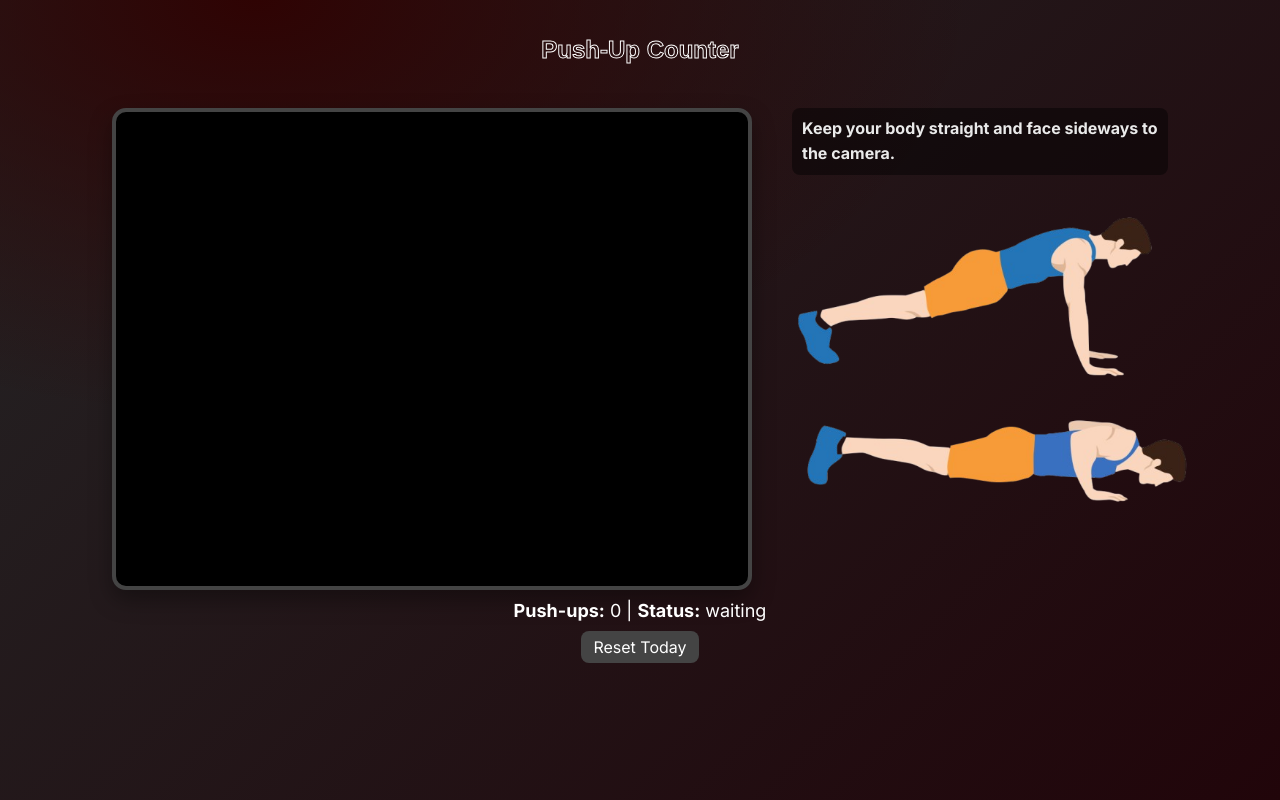
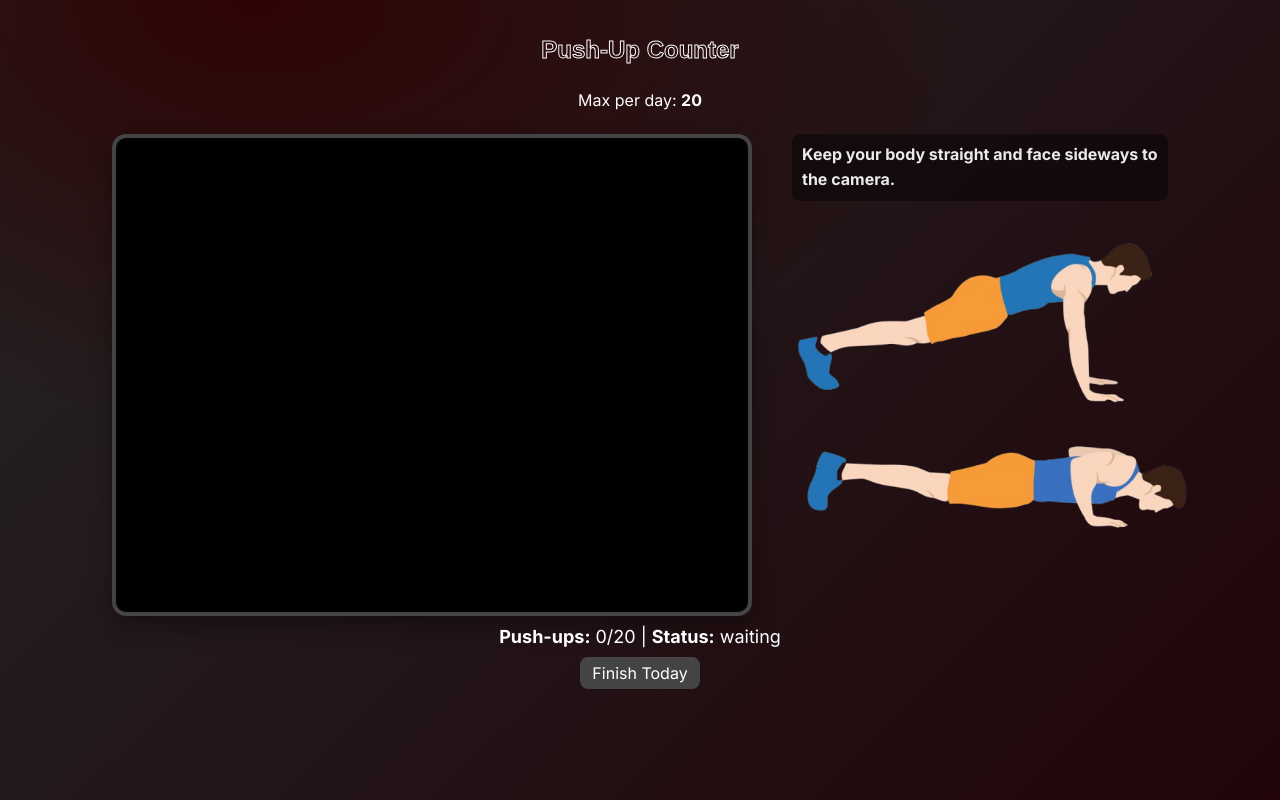
Before and after one commit to Remi2121/Fit21-Web, a React (Create React App) app: page /pushup in a window 1280 px wide. Built offline with nearby package versions, Linux system fonts and the light colour scheme; no server answers; the database is empty.

Commit message:
latest change in pushup

```diff
--- a/src/Exercise/pushup/pushup.jsx
+++ b/src/Exercise/pushup/pushup.jsx
@@ -5,9 +5,8 @@ import { drawConnectors, drawLandmarks } from "@mediapipe/drawing_utils";
 import "./pushup.css";
 import PushUpImg from "../../assets/pushup.png";
 
-// Firebase imports
 import { db } from "../../firebase";
-import { doc, getDoc, setDoc } from "firebase/firestore";
+import { doc, getDoc, setDoc, updateDoc, onSnapshot } from "firebase/firestore";
 import { getAuth, onAuthStateChanged } from "firebase/auth";
 
 export default function PushUpCounter() {
@@ -18,8 +17,19 @@ export default function PushUpCounter() {
   const [status, setStatus] = useState("waiting");
   const [userId, setUserId] = useState(null);
 
+  const [maxCount, setMaxCount] = useState(20);
+  const [completed, setCompleted] = useState(false);
+
+  const maxCountRef = useRef(20);
   const exerciseId = "pushup";
 
+  useEffect(() => {
+    maxCountRef.current = maxCount;
+  }, [maxCount]);
+
+  // -----------------------------
+  // Auth
+  // -----------------------------
   useEffect(() => {
     const auth = getAuth();
     const unsub = onAuthStateChanged(auth, (user) => {
@@ -28,72 +38,106 @@ export default function PushUpCounter() {
     return () => unsub();
   }, []);
 
+  // -----------------------------
+  // Load admin rule
+  // -----------------------------
+  useEffect(() => {
+    const ruleRef = doc(db, "poseRules", exerciseId);
+    const unsub = onSnapshot(ruleRef, (snap) => {
+      if (!snap.exists()) return;
+
+      const raw =
+        snap.data()["maximumcount perday"] ??
+        snap.data().maximumcount_perday ??
+        snap.data().maximumCountPerDay;
+
+      const m = Number(raw);
+      if (!Number.isNaN(m) && m > 0) setMaxCount(m);
+    });
+
+    return () => unsub();
+  }, []);
+
+  // -----------------------------
+  // Load today's state
+  // -----------------------------
   useEffect(() => {
     if (!userId) return;
 
-    async function loadDailyPoints() {
+    async function loadToday() {
       const today = new Date().toISOString().split("T")[0];
-      const ref = doc(db, "users", userId, "exercises", exerciseId);
+      const ref = doc(db, "users", userId, "exercises", exerciseId, "days", today);
       const snap = await getDoc(ref);
 
       if (!snap.exists()) {
-        await setDoc(ref, { date: today, points: 0 });
+        await setDoc(ref, {
+          date: today,
+          points: 0,
+          completed: false,
+        });
         setCount(0);
+        setCompleted(false);
         return;
       }
 
       const data = snap.data();
-
-      if (data.date !== today) {
-        const points = data.points > 20 ? 20 : data.points;
-        await setDoc(ref, { date: today, points });
-        setCount(points);
-        return;
+      setCount(Number(data.points || 0));
+      setCompleted(Boolean(data.completed));
     }
 
-      setCount(data.points);
-    }
+    loadToday();
+  }, [userId, maxCount]);
 
-    loadDailyPoints();
-  }, [userId]);
-
-  useEffect(() => {
+  // -----------------------------
+  // FINAL COMMIT (ONCE PER DAY)
+  // -----------------------------
+  const finishToday = async (finalPoints) => {
     if (!userId) return;
 
-    async function savePoints() {
     const today = new Date().toISOString().split("T")[0];
-      const ref = doc(db, "users", userId, "exercises", exerciseId);
-      await setDoc(ref, {
+    const dayRef = doc(db, "users", userId, "exercises", exerciseId, "days", today);
+    const userRef = doc(db, "users", userId);
+
+    const daySnap = await getDoc(dayRef);
+    if (daySnap.exists() && daySnap.data().completed) return;
+
+    setCompleted(true);
+    setStatus("You have finished today’s task");
+
+    await setDoc(dayRef, {
       date: today,
-        points: count > 20 ? 20 : count,
+      points: finalPoints,
+      completed: true,
     });
-    }
 
-    savePoints();
-  }, [count, userId]);
+    const userSnap = await getDoc(userRef);
+    const prev = Number(userSnap.data()?.finalScore || 0);
 
-  const handleManualReset = async () => {
-    if (!userId) return;
-    const today = new Date().toISOString().split("T")[0];
-    const ref = doc(db, "users", userId, "exercises", exerciseId);
-    await setDoc(ref, { date: today, points: 0 });
-    setCount(0);
+    await updateDoc(userRef, {
+      finalScore: prev + finalPoints,
+    });
   };
 
+  // -----------------------------
+  // PUSH-UP POSE LOGIC (UNCHANGED)
+  // -----------------------------
   useEffect(() => {
     let pose;
     let rafId;
     let state = "up";
+    let started = false;
 
     async function init() {
+      if (started) return;
+      started = true;
+
       try {
         const stream = await navigator.mediaDevices.getUserMedia({
           video: { width: 640, height: 480 },
         });
         videoRef.current.srcObject = stream;
         await videoRef.current.play();
-      } catch (e) {
-        console.error("Camera error", e);
+      } catch {
         setStatus("camera error");
         return;
       }
@@ -102,6 +146,7 @@ export default function PushUpCounter() {
   locateFile: (file) =>
     `https://cdn.jsdelivr.net/npm/@mediapipe/pose/${file}`,
 });
+
 
       pose.setOptions({
         modelComplexity: 1,
@@ -112,18 +157,14 @@ export default function PushUpCounter() {
 
       pose.onResults(onResults);
 
-      async function sendFrame() {
-        if (
-          videoRef.current &&
-          !videoRef.current.paused &&
-          !videoRef.current.ended
-        ) {
+      const loop = async () => {
+        if (videoRef.current && pose && !videoRef.current.paused) {
           await pose.send({ image: videoRef.current });
         }
-        rafId = requestAnimationFrame(sendFrame);
-      }
+        rafId = requestAnimationFrame(loop);
+      };
 
-      sendFrame();
+      loop();
     }
 
     function calculateAngle(a, b, c) {
@@ -131,14 +172,17 @@ export default function PushUpCounter() {
         Math.atan2(c.y - b.y, c.x - b.x) -
         Math.atan2(a.y - b.y, a.x - b.x);
       let angle = Math.abs((radians * 180.0) / Math.PI);
-      if (angle > 180.0) angle = 360 - angle;
+      if (angle > 180) angle = 360 - angle;
       return angle;
     }
 
     function onResults(results) {
+      if (completed) return;
+
       const canvas = canvasRef.current;
+      if (!canvas) return;
       const ctx = canvas.getContext("2d");
-      ctx.save();
+
       ctx.clearRect(0, 0, canvas.width, canvas.height);
       ctx.drawImage(results.image, 0, 0, canvas.width, canvas.height);
 
@@ -146,28 +190,22 @@ export default function PushUpCounter() {
         drawConnectors(ctx, results.poseLandmarks, POSE_CONNECTIONS);
         drawLandmarks(ctx, results.poseLandmarks);
 
-        const lShoulder = results.poseLandmarks[11];
-        const lElbow = results.poseLandmarks[13];
-        const lWrist = results.poseLandmarks[15];
-        const rShoulder = results.poseLandmarks[12];
-        const rElbow = results.poseLandmarks[14];
-        const rWrist = results.poseLandmarks[16];
-        const lHip = results.poseLandmarks[23];
-        const rHip = results.poseLandmarks[24];
-        const nose = results.poseLandmarks[0];
+        const lm = results.poseLandmarks;
+
+        const lShoulder = lm[11];
+        const lElbow = lm[13];
+        const lWrist = lm[15];
+        const rShoulder = lm[12];
+        const rElbow = lm[14];
+        const rWrist = lm[16];
+        const lHip = lm[23];
+        const rHip = lm[24];
+        const nose = lm[0];
 
         const leftArmAngle = calculateAngle(lShoulder, lElbow, lWrist);
         const rightArmAngle = calculateAngle(rShoulder, rElbow, rWrist);
-        const bodyAngleLeft = calculateAngle(
-          lShoulder,
-          lHip,
-          results.poseLandmarks[25]
-        );
-        const bodyAngleRight = calculateAngle(
-          rShoulder,
-          rHip,
-          results.poseLandmarks[26]
-        );
+        const bodyAngleLeft = calculateAngle(lShoulder, lHip, lm[25]);
+        const bodyAngleRight = calculateAngle(rShoulder, rHip, lm[26]);
 
         const headHipDiff = Math.abs(
           (nose.y - (lHip.y + rHip.y) / 2) * canvas.height
@@ -181,7 +219,14 @@ export default function PushUpCounter() {
             bodyAngleRight > 160
           ) {
             if (state === "down") {
-              setCount((prev) => (prev < 20 ? prev + 1 : 20));
+              setCount((prev) => {
+                const cap = maxCountRef.current;
+                if (prev >= cap) return cap;
+
+                const next = prev + 1;
+                if (next === cap) finishToday(cap);
+                return next;
+              });
             }
             state = "up";
             setStatus("up");
@@ -190,34 +235,32 @@ export default function PushUpCounter() {
             setStatus("down");
           }
         }
-
-        ctx.fillStyle = "white";
-        ctx.font = "16px Arial";
-        ctx.fillText(`Left Arm: ${Math.round(leftArmAngle)}°`, 10, 20);
-        ctx.fillText(`Right Arm: ${Math.round(rightArmAngle)}°`, 10, 40);
-      } else {
-        setStatus("no person detected");
       }
-
-      ctx.restore();
     }
 
     init();
 
     return () => {
       if (rafId) cancelAnimationFrame(rafId);
-      if (videoRef.current && videoRef.current.srcObject) {
+      if (videoRef.current?.srcObject) {
         videoRef.current.srcObject.getTracks().forEach((t) => t.stop());
       }
-      if (pose) pose.close();
+      pose?.close();
     };
-  }, []);
+  }, [completed]);
 
+  // -----------------------------
+  // UI
+  // -----------------------------
   return (
     <div className="pushup-container">
-      <h2 className="stoke-text"> Push-Up Counter</h2>
+      <h2 className="stoke-text">Push-Up Counter</h2>
 
-      <video ref={videoRef} style={{ display: "none" }} width={640} height={480} />
+      <div style={{ marginTop: 6 }}>
+        Max per day: <strong>{maxCount}</strong>
+      </div>
+
+      <video ref={videoRef} style={{ display: "none" }} />
 
       <div className="pushup-stage">
         <canvas ref={canvasRef} width={640} height={480} />
@@ -234,13 +277,30 @@ export default function PushUpCounter() {
         </div>
       </div>
 
+      {completed ? (
+        <div style={{ marginTop: 12, fontSize: 18, color: "#00ff88" }}>
+          ✅ You have finished today’s task
+        </div>
+      ) : (
         <div style={{ marginTop: 10, fontSize: 18 }}>
-        <strong>Push-ups:</strong> {count} | <strong>Status:</strong> {status}
+          <strong>Push-ups:</strong> {count}/{maxCount} |{" "}
+          <strong>Status:</strong> {status}
         </div>
+      )}
 
-      <button onClick={handleManualReset} className="pushup-reset-btn">
-        Reset Today
+      {!completed && (
+        <button
+        className="pushup-reset-btn"
+          onClick={() => {
+            const ok = window.confirm(
+              "⚠️ If you confirm this score, you can’t do push-ups again today."
+            );
+            if (ok) finishToday(count);
+          }}
+        >
+          Finish Today
         </button>
+      )}
     </div>
   );
 }
```
Lines whose indentation alone changed are shown as unchanged.
